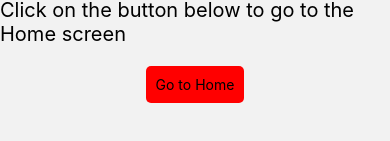
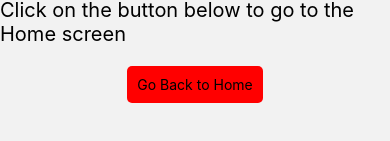
Before and after one commit to GuiHJLima/newboiler-plate, a React Native app: screen /Totoro in a window 390 px wide. Shown: the part 599-740 px from the top of the page. Built offline with nearby package versions, Linux system fonts and the light colour scheme.

Commit message:
feat: components mybutton, title and textbutton

```diff
--- a/src/components/Button/index.jsx
+++ b/src/components/Button/index.jsx
@@ -1,6 +1,7 @@
 import { Text, TouchableOpacity } from 'react-native'
 import styles from './styles'
 import { useNavigation } from '@react-navigation/native';
+import TextButton from '../TextButton';
 
 
 const MyButton = ({destination, type, name}) => {
@@ -11,11 +12,11 @@ const MyButton = ({destination, type, name}) => {
     <>
     { type === 'back' ?
       <TouchableOpacity onPress={() => navigation.goBack()} style={styles.backButton}>
-        <Text style={styles.text}>Go to {name}</Text>
+        <TextButton text={'Go Back to ' + name}/>
       </TouchableOpacity>
       :
       <TouchableOpacity onPress={() => navigation.navigate(destination)} style={styles.goButton}>
-        <Text style={styles.text}>Go to {name}</Text>
+        <TextButton text={'Go to ' + name}/>
       </TouchableOpacity>
       }
     </>
--- /dev/null
+++ b/src/components/TextButton/index.jsx
@@ -0,0 +1,15 @@
+import { Text } from 'react-native'
+import styles from './styles'
+
+
+const TextButton = ({text}) => {
+
+
+  return (
+    <>
+      <Text style={styles.text}>{text}</Text>
+    </>
+  )
+}
+
+export default TextButton
--- /dev/null
+++ b/src/components/TextButton/styles.js
@@ -0,0 +1,12 @@
+import { StyleSheet } from "react-native";
+
+const styles = StyleSheet.create({
+
+  textButton:{
+    color: 'green',
+    fontSize: 20,
+    padding: 10,
+  },
+    });
+
+export default styles;
```
